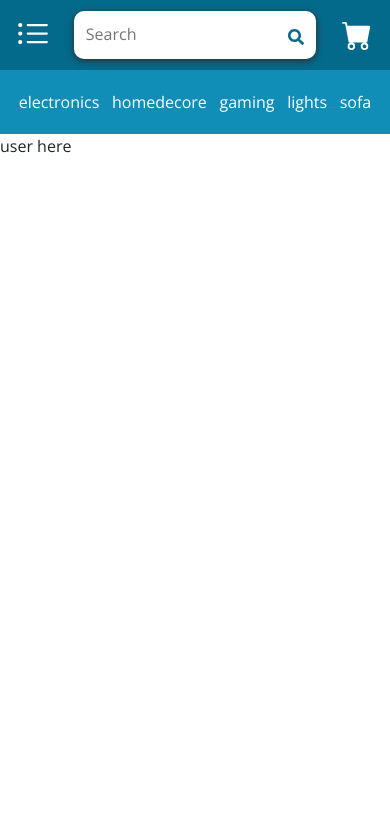
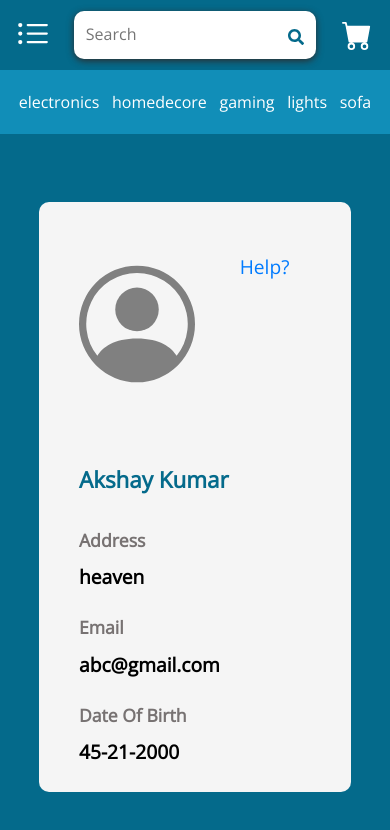
Before and after one commit to rishabhprasad255/ebsite, a React (Create React App) app: page /user in a window 390 px wide. Shown: the top 830 px of the page. Built offline with nearby package versions, Linux system fonts and the light colour scheme.

Commit message:
completed user

```diff
--- a/src/Screens/User.js
+++ b/src/Screens/User.js
@@ -1,11 +1,43 @@
-import React from 'react'
+import React from "react";
+import style from "../css/User.module.css";
+import profile_img from "../assets/person-circle.svg";
+import { Link } from "react-router-dom";
 
 function User() {
-    return (
-        <div>
-            user here
+  const profile = null;
+  const user = {
+    username: "Akshay Kumar",
+    email: "abc@gmail.com",
+    address: "heaven",
+    dob: "45-21-2000",
+  };
+  return (
+    <div className={style.user}>
+      <div className={style.container}>
+        <div className={style.left_container}>
+          <img src={profile || profile_img} alt="user_profile" />
+          <div>
+            <Link
+              style={{ textDecoration: "none", fontSize: "1.2rem" }}
+              to="/support"
+            >
+              <p>Help?</p>
+            </Link>
+          </div>
         </div>
-    )
+        <div className={style.right_container}>
+          <span>{user.username}</span>
+
+          <label htmlFor="address">Address </label>
+          <p name="address">{user.address}</p>
+          <label htmlFor="email">Email </label>
+          <p name="email">{user.email}</p>
+          <label htmlFor="dob">Date Of Birth </label>
+          <p name="dob">{user.dob}</p>
+        </div>
+      </div>
+    </div>
+  );
 }
 
-export default User
+export default User;
--- a/src/components/Sidebar.js
+++ b/src/components/Sidebar.js
@@ -3,6 +3,7 @@ import style from "../css/sidebar.module.css";
 import "../css/sidebar.css";
 import { useAppContext } from "../context/UsingContext";
 import { Link, useLocation } from "react-router-dom";
+
 function Sidebar() {
   const { isSidebarOpen, hideSideBar, listItems, pathNames } = useAppContext();
   const location = useLocation();
@@ -23,6 +24,7 @@ function Sidebar() {
         document.getElementById("list3"),
         document.getElementById("list4"),
         document.getElementById("list5"),
+        document.getElementById("list6"),
       ];
 
       const filtered = lists.filter(
@@ -46,6 +48,7 @@ function Sidebar() {
       document.getElementById("list3"),
       document.getElementById("list4"),
       document.getElementById("list5"),
+      document.getElementById("list6"),
     ];
     lists.forEach((list) => {
       list.style.background = "transparent";
@@ -73,14 +76,21 @@ function Sidebar() {
           >
             <li id={`list${id}`} onClick={highlight}>
               <i className={`fas fa-${i}`}></i>
-              {name}
+              <span>{name}</span>
             </li>
           </Link>
         ))}
+
         <Link to="/more" style={{ textDecoration: "none", color: "white" }}>
           <li id="list5" onClick={highlight}>
             <i className={`fas fa-info`}></i>
-             More
+            <span>More</span>
+          </li>
+        </Link>
+        <Link to="/user" style={{ textDecoration: "none", color: "white" }}>
+          <li id="list6" onClick={highlight}>
+            <i className="fas fa-user"></i>
+            <span>User</span>
           </li>
         </Link>
       </ul>
--- /dev/null
+++ b/src/css/User.module.css
@@ -0,0 +1,97 @@
+.user {
+  display: flex;
+  justify-content: center;
+  align-items: center;
+  min-height: 86vh;
+  background: #046a8b;
+}
+.container {
+  background-color: whitesmoke;
+  height: 70vh;
+  width: 80%;
+  padding: 20px;
+  display: flex;
+  justify-content: space-around;
+  border-radius: 10px;
+}
+
+.left_container {
+  flex: 0.3;
+  display: flex;
+  padding: 20px;
+  justify-content: space-between;
+  flex-direction: column;
+}
+.left_container img {
+  height: 20% !important;
+  width: 100% !important;
+  margin: 0 auto !important;
+  flex: 0.5;
+}
+.left_container div {
+  flex: 0.4;
+}
+.left_container p {
+  text-align: center;
+}
+.right_container {
+  flex: 0.6;
+  padding: 20px;
+  line-height: 2;
+}
+.right_container label {
+  font-size: 1.1rem;
+  font-weight: bolder;
+  color: rgb(119, 114, 114);
+  margin-bottom: 0px;
+}
+
+.right_container span {
+  font-size: 1.4rem;
+  font-weight: bolder;
+  color: #046a8b;
+  display: block;
+  margin-bottom: 20px;
+}
+.right_container p {
+  font-size: 1.2rem;
+  font-weight: bolder;
+  color: black;
+  margin-bottom: 14px;
+}
+
+@media (max-width: 950px) {
+  .container {
+    flex-direction: column;
+  }
+  .left_container {
+    flex-direction: row;
+    height: 100px;
+  }
+  .left_container img {
+    height: 100% !important;
+    width: 10% !important;
+    margin: 0 !important;
+    flex: 0.5;
+  }
+  .right_container {
+    height: 140px;
+    overflow-y: scroll;
+  }
+}
+
+@media (max-width: 350px) {
+  .left_container {
+    flex-direction: row;
+    height: 80px;
+  }
+  .left_container img {
+    height: 100% !important;
+    width: 10% !important;
+    margin: 0 !important;
+    flex: 0.5;
+  }
+  .right_container {
+    height: 70px;
+  }
+}
--- a/src/css/sidebar.css
+++ b/src/css/sidebar.css
@@ -1,9 +1,11 @@
-#list5 {
+#list5,
+#list6 {
   display: none;
 }
 
 @media (max-width: 1250px) {
-  #list5 {
-    display: block;
+  #list5,
+  #list6 {
+    display: flex;
   }
 }
--- a/src/css/sidebar.module.css
+++ b/src/css/sidebar.module.css
@@ -13,7 +13,11 @@
   margin-top: 70px;
 }
 .sidebar i {
-  margin: 0 15px;
+  width: 10% !important;
+  margin-right: 15px;
+  display: flex;
+  align-items: center;
+  justify-content: center;
 }
 .sidebar ul li {
   padding: 10px;
@@ -21,7 +25,7 @@
   margin-left: 15px;
   font-size: 1.3rem;
   cursor: pointer;
-  display: block;
+  display: flex;
   color: white;
   border-radius: 5px 0 0 5px;
   transition: all 0.3s ease;
@@ -54,6 +58,3 @@
 .shrinker:hover {
   background: #eee;
 }
-
-@media (max-width: 1250px) {
-}
```
Also changed, not shown: src/assets/person-circle.svg (added).
